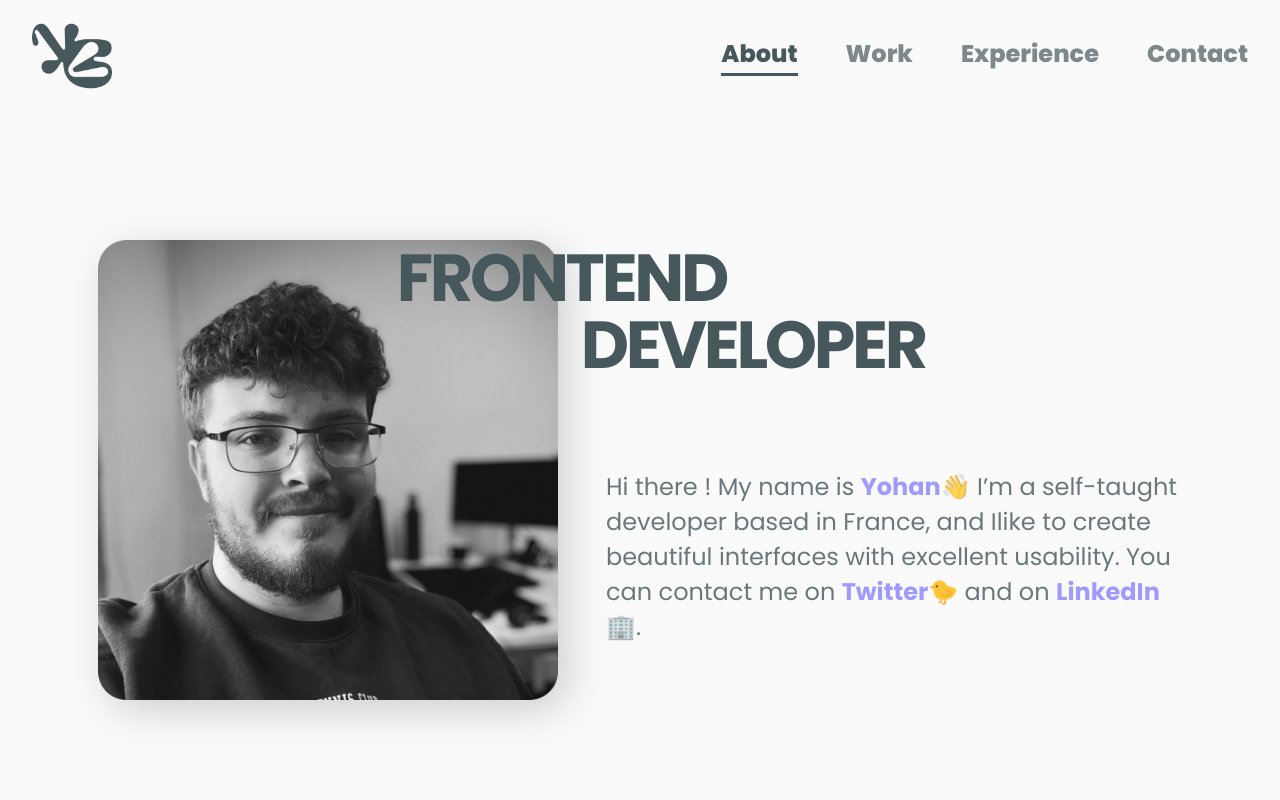
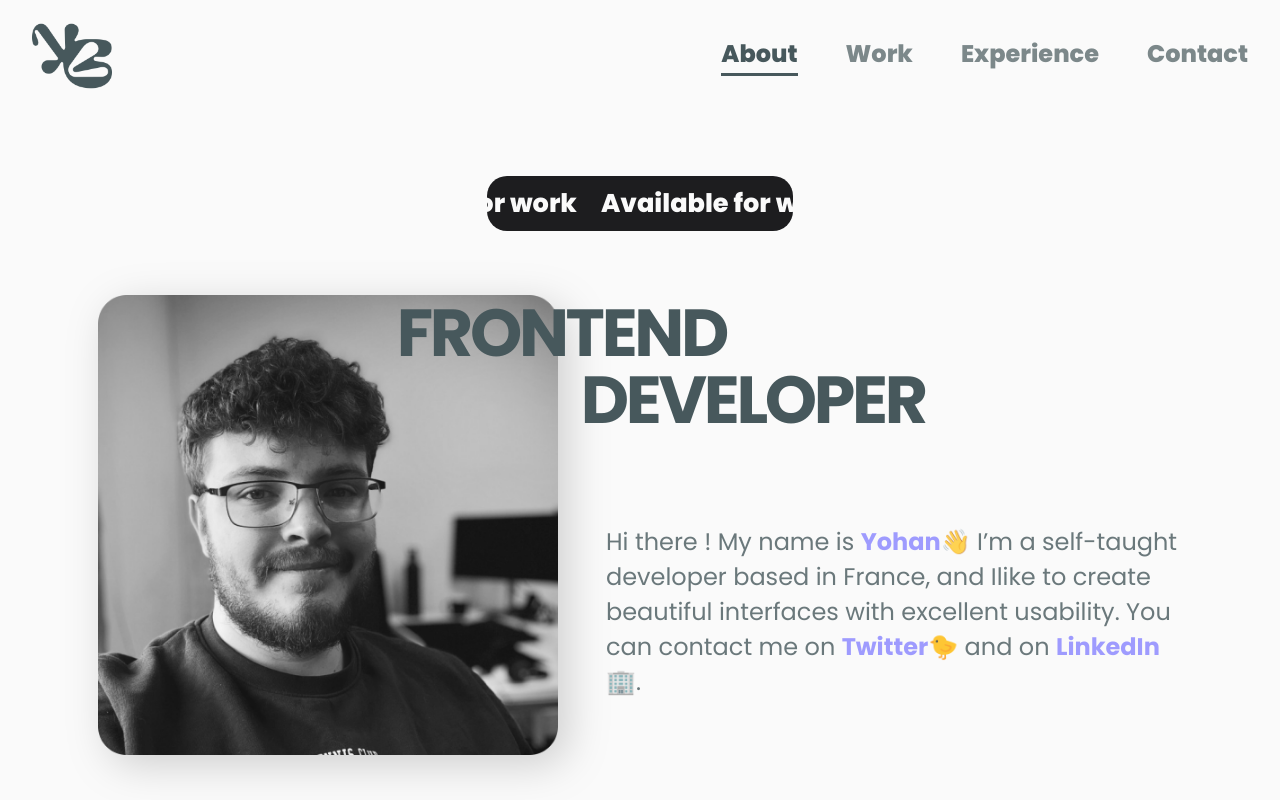
Before and after one commit to Raink31/my-portfolio, a Next.js app: page / in a window 1280 px wide. Built offline with nearby package versions, Linux system fonts and the light colour scheme.

Commit message:
animations  et slider

```diff
--- a/package.json
+++ b/package.json
@@ -9,6 +9,7 @@
     "lint": "next lint"
   },
   "dependencies": {
+    "gsap": "^3.12.2",
     "next": "13.4.10",
     "react": "18.2.0",
     "react-dom": "18.2.0"
--- a/src/components/layoutNav.js
+++ b/src/components/layoutNav.js
@@ -2,7 +2,6 @@ import Head from 'next/head'
 import Image from 'next/image'
 import Link from 'next/link'
 import { useRouter } from 'next/router'
-
 import styles from './layout.module.css'
 
 export default function LayoutNav() {
@@ -18,9 +17,6 @@ export default function LayoutNav() {
           name="description"
           content="Visit my personal website portfolio."
         />
-        <style>
-          @import url('https://fonts.googleapis.com/css2?family=Poppins:wght@100;200;300;400;500;600;700;800;900&display=swap');
-        </style>
       </Head>
       <header className={styles.header}>
         <Link href="/" className={styles.logo}>
--- a/src/pages/_app.js
+++ b/src/pages/_app.js
@@ -1,5 +1,15 @@
 import '../styles/styles.css'
+import { Poppins } from 'next/font/google'
+
+const poppins = Poppins({
+  subsets: ['latin'],
+  weight: ['100', '200', '300', '400', '500', '600', '700', '800', '900']
+})
 
 export default function MyApp({ Component, pageProps }) {
-  return <Component {...pageProps} />;
+  return (
+    <main className={poppins.className}>
+      <Component {...pageProps} />
+    </main>
+  );
 }
--- a/src/pages/index.js
+++ b/src/pages/index.js
@@ -1,6 +1,7 @@
 import Image from 'next/image'
 import { Inter } from 'next/font/google'
-import {useEffect, useState} from 'react';
+import {useEffect, useState, useRef} from 'react';
+import gsap from 'gsap';
 
 import LayoutNav from '@/components/layoutNav'
 import homeStyles from '@/styles/Home.module.css'
@@ -10,14 +11,42 @@ const inter = Inter({ subsets: ['latin'] })
 export default function Home() {
   const [isVisible, setIsVisible] = useState(false);
 
+  const firstText = useRef(null);
+  const secondText = useRef(null);
+  let xPercent = 0;
+  let direction = -1;
+
   useEffect(() => {
-    setIsVisible(true)
+    setIsVisible(true);
+    requestAnimationFrame(animation)
   }, []);
+
+  const Slider = () => {
+    return (
+      <section className={homeStyles.sliderContainer}>
+        <div className={homeStyles.slider}>
+          <p ref={firstText}>Available for work</p>
+          <p ref={secondText}>Available for work</p>
+        </div>
+      </section>
+    )
+  }
+
+  const animation = () => {
+    if (xPercent <= -110) {
+      xPercent = 0
+    }
+    gsap.set(firstText.current, {xPercent: xPercent})
+    gsap.set(secondText.current, {xPercent: xPercent})
+    xPercent += 0.23 * direction;
+    requestAnimationFrame(animation);
+  }
 
   return (
     <div className={`${homeStyles.container}`}>
       <LayoutNav />
       <main className={`${homeStyles.main} ${isVisible && homeStyles.visible}`}>
+        <Slider />
         <section className={homeStyles.section1}>
           <Image
             className={homeStyles.yohanPhoto}
--- a/src/styles/Home.module.css
+++ b/src/styles/Home.module.css
@@ -7,9 +7,6 @@
 }
 
 .main {
-  opacity: 0;
-  transform: translateY(-30px);
-  transition: opacity 1s, transform 1s ease;
   display: flex;
   flex-direction: column;
   justify-content: center;
@@ -25,6 +22,8 @@
   position: relative;
   max-width: 100%;
   margin-top: 4rem;
+  animation: fade-slide-down 2s .6s cubic-bezier(.23, .53, .36, .85) forwards;
+  opacity: 0;
 }
 
 .h1 {
@@ -68,11 +67,41 @@
   transform: translateY(0);
 }
 
-@keyframes scrollText {
-  from {
-    transform: translate(100%);
+.sliderContainer {
+  background-color: #1d1d1f;
+  border-radius: 20px;
+  padding: 0.5rem 2rem;
+  overflow: hidden;
+  animation: fade-slide-down 2s .3s cubic-bezier(.23, .53, .36, .85) forwards;
+  opacity: 0;
+}
+
+.slider {
+  position: relative;
+  white-space: nowrap;
+  display: flex;
+}
+
+.slider p {
+  margin: 0;
+  color: #fafafa;
+  font-weight: 800;
+  font-size: 2vw;
+}
+
+.slider p:nth-last-of-type(2) {
+  position: absolute;
+  left: 110%;
+}
+
+@keyframes fade-slide-down {
+  0% {
+    opacity: 0;
+    transform: translateY(-1rem);
   }
-  to {
-    transform: translate(-100%);
+
+  100% {
+    opacity: 100;
+    transform: none;
   }
 }
```
Also changed, not shown: public/Niconne.ttf (added), 1 other file (tests, documents, lock files or other folders).
